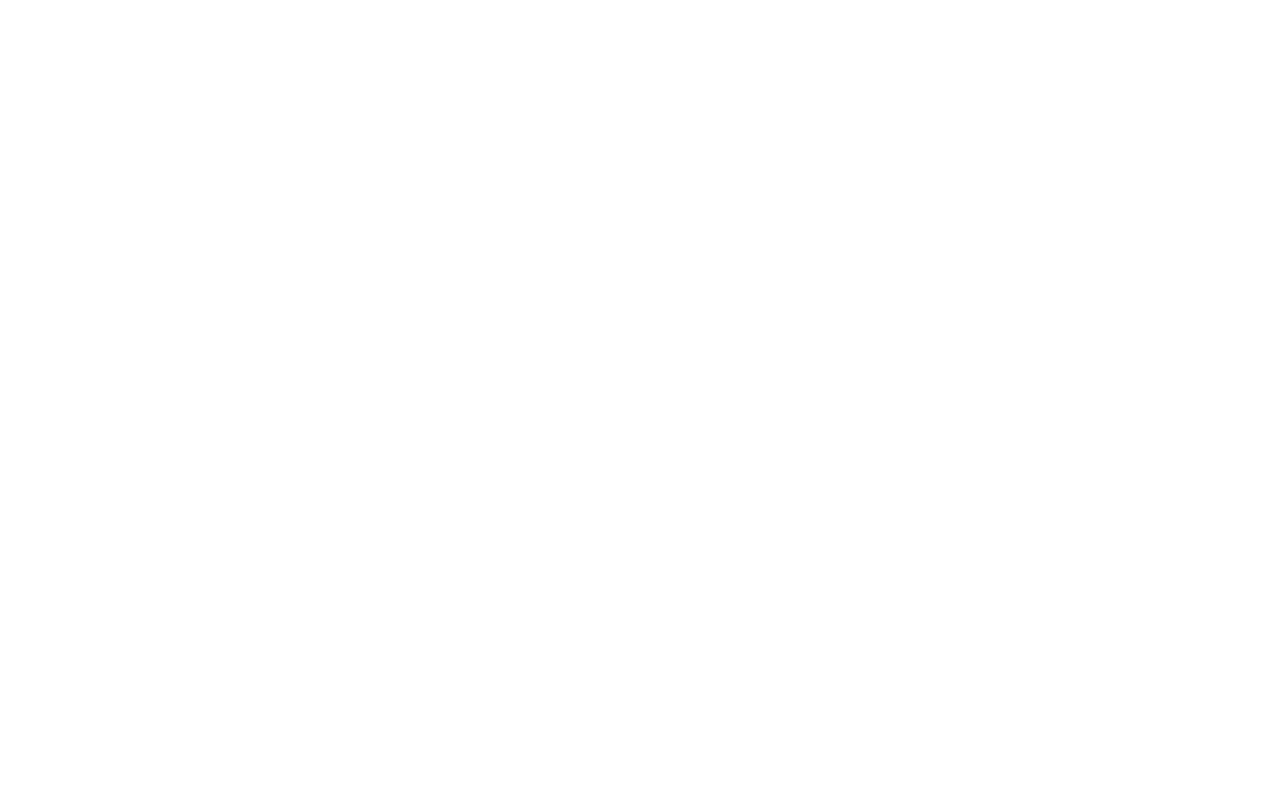
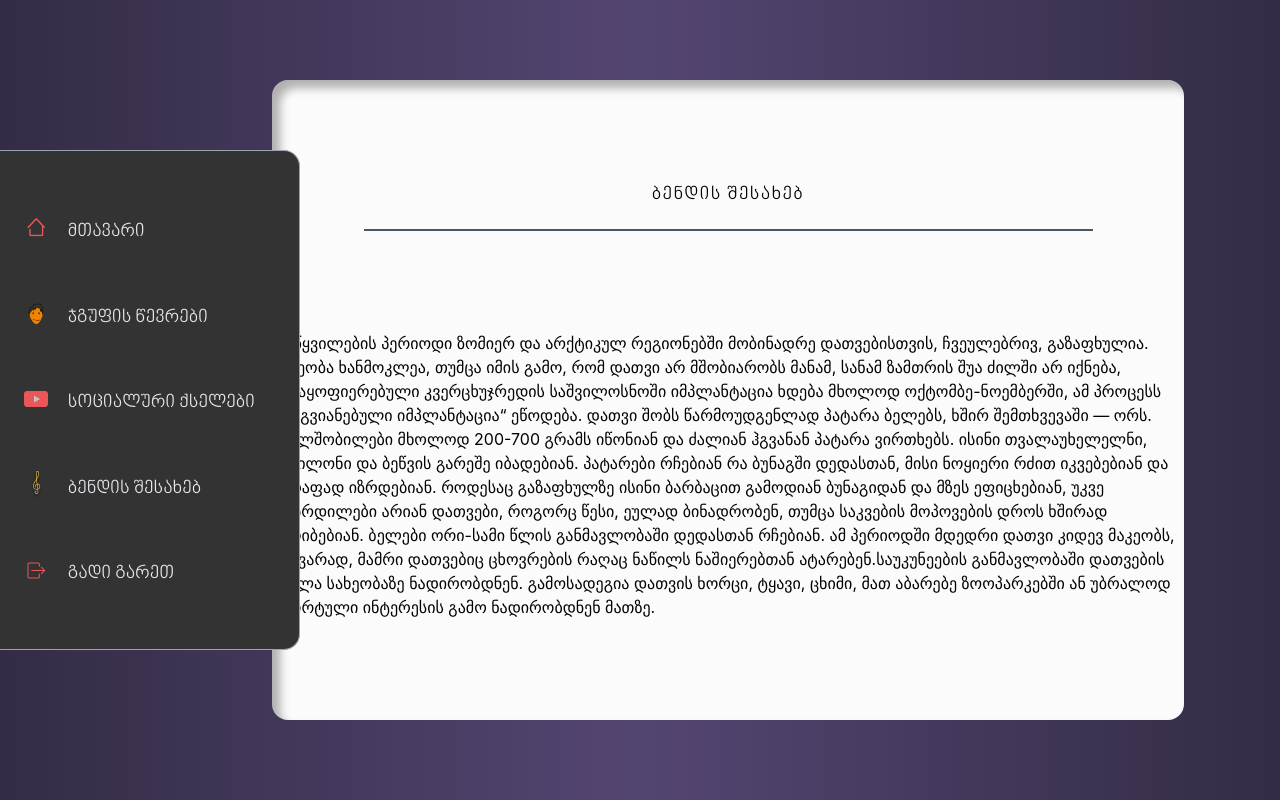
Before and after one commit to ibotchori/folk-soul, a React (Create React App) app: page /about in a window 1280 px wide. Before the commit this address had no page. Built offline with nearby package versions, Linux system fonts and the light colour scheme.

Commit message:
style: add About page

```diff
--- a/src/App.tsx
+++ b/src/App.tsx
@@ -1,5 +1,6 @@
 import Layout from 'components/Layout/Layout'
 import {
+  About,
   BandInfo,
   Dashboard,
   Landing,
@@ -24,6 +25,7 @@ function App() {
           <Route path='/social-links' element={<SocialLinks />} />
           <Route path='/social-links/new' element={<NewSocialLink />} />
           <Route path='/band-info' element={<BandInfo />} />
+          <Route path='/about' element={<About />} />
         </Route>
       </Routes>
     </BrowserRouter>
--- /dev/null
+++ b/src/pages/About/About.tsx
@@ -0,0 +1,44 @@
+import React from 'react'
+
+type Props = {}
+
+const About = (props: Props) => {
+  return (
+    <>
+      <div className='flex justify-center md:justify-end items-center h-screen md:mr-24 w-full '>
+        {/* Content */}
+        <div className='w-[77%]  h-[70vh] md:h-[80vh]  bg-[#FBFBFB] rounded-2xl flex flex-col justify-evenly items-center shadow-[inset_8px_8px_10px_0_rgba(0,0,0,0.3)]'>
+          {/* Title */}
+          <p className='font-[mtavruli] text-lg  tracking-widest  w-[80%] text-center border-b-2 border-gray-600 pb-5 '>
+            ბენდის შესახებ
+          </p>
+          {/* Image */}
+
+          {/* Info */}
+          <p>
+            დაწყვილების პერიოდი ზომიერ და არქტიკულ რეგიონებში მობინადრე
+            დათვებისთვის, ჩვეულებრივ, გაზაფხულია. მაკეობა ხანმოკლეა, თუმცა იმის
+            გამო, რომ დათვი არ მშობიარობს მანამ, სანამ ზამთრის შუა ძილში არ
+            იქნება, განაყოფიერებული კვერცხუჯრედის საშვილოსნოში იმპლანტაცია ხდება
+            მხოლოდ ოქტომბე-ნოემბერში, ამ პროცესს „დაგვიანებული იმპლანტაცია“
+            ეწოდება. დათვი შობს წარმოუდგენლად პატარა ბელებს, ხშირ შემთხვევაში —
+            ორს. ახალშობილები მხოლოდ 200-700 გრამს იწონიან და ძალიან ჰგვანან
+            პატარა ვირთხებს. ისინი თვალაუხელელნი, უკბილონი და ბეწვის გარეშე
+            იბადებიან. პატარები რჩებიან რა ბუნაგში დედასთან, მისი ნოყიერი რძით
+            იკვებებიან და სწრაფად იზრდებიან. როდესაც გაზაფხულზე ისინი ბარბაცით
+            გამოდიან ბუნაგიდან და მზეს ეფიცხებიან, უკვე მოზრდილები არიან
+            დათვები, როგორც წესი, ეულად ბინადრობენ, თუმცა საკვების მოპოვების
+            დროს ხშირად იკრიბებიან. ბელები ორი-სამი წლის განმავლობაში დედასთან
+            რჩებიან. ამ პერიოდში მდედრი დათვი კიდევ მაკეობს, ამგვარად, მამრი
+            დათვებიც ცხოვრების რაღაც ნაწილს ნაშიერებთან ატარებენ.საუკუნეების
+            განმავლობაში დათვების ყველა სახეობაზე ნადირობდნენ. გამოსადეგია
+            დათვის ხორცი, ტყავი, ცხიმი, მათ აბარებე ზოოპარკებში ან უბრალოდ
+            სპორტული ინტერესის გამო ნადირობდნენ მათზე.
+          </p>
+        </div>
+      </div>
+    </>
+  )
+}
+
+export default About
--- a/src/pages/index.ts
+++ b/src/pages/index.ts
@@ -6,3 +6,4 @@ export { default as SocialLinks } from './SocialLinks/SocialLinks'
 export { default as BandInfo } from './BandInfo/BandInfo'
 export { default as NewMember } from './NewMember/NewMember'
 export { default as NewSocialLink } from './NewSocialLink/NewSocialLink'
+export { default as About } from './About/About'
```
